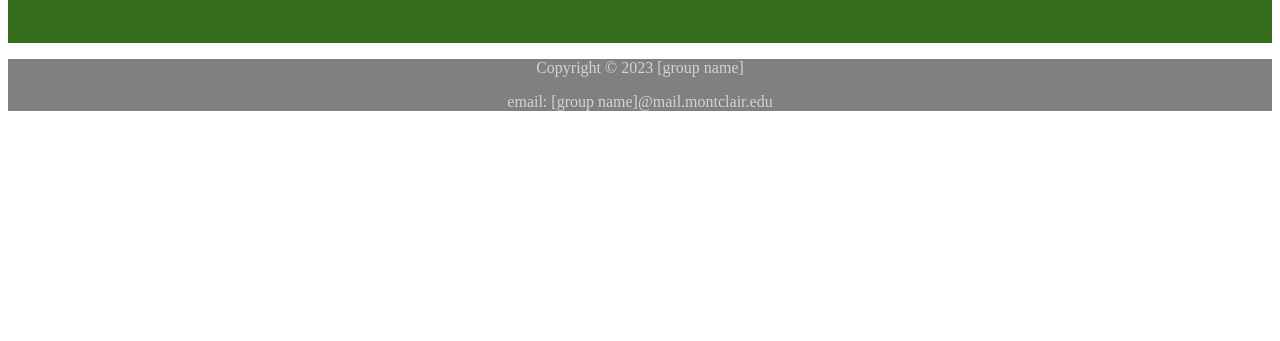
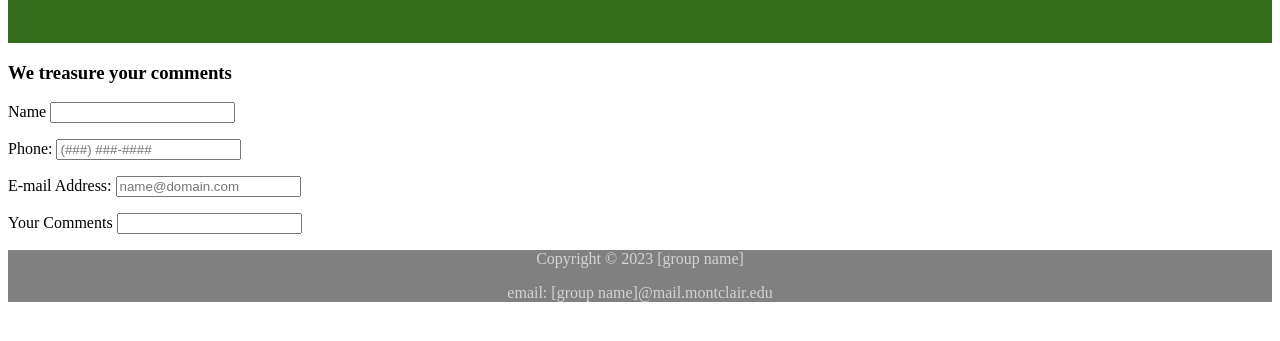
Before and after one commit to muddin612/Web-Dev-Class, a plain HTML site: page Midterm Project/comments.html in a window 1280 px wide. Shown: the part 137-478 px from the top of the page. Drawn offline with Linux system fonts and the light colour scheme.

Commit message:
no comment

```diff
--- a/Midterm Project/comments.html
+++ b/Midterm Project/comments.html
@@ -50,6 +50,30 @@
         <li><a href="comments.html">Comments</a></li>
     </ul>
  </div>
+
+ <h3>We treasure your comments</h3>
+
+ <div class="form">
+
+    <form>
+        <p><label>Name
+            <input type="text">
+        </label></p>
+        <p><label>Phone:
+            <input type="tel" placeholder="(###) ###-####">
+        </label></p>
+        <p><label>E-mail Address:
+            <input type="email" placeholder="name@domain.com">
+        </label></p>
+        <p><label>Your Comments
+            <input type="textbox" height="250px" weight="150px">
+        </label></p>
+        <p></p>
+    </form>
+
+ </div>
+
+
 </body>
 <footer class="footer">
     <p>Copyright &copy 2023 [group name]</p>
```
